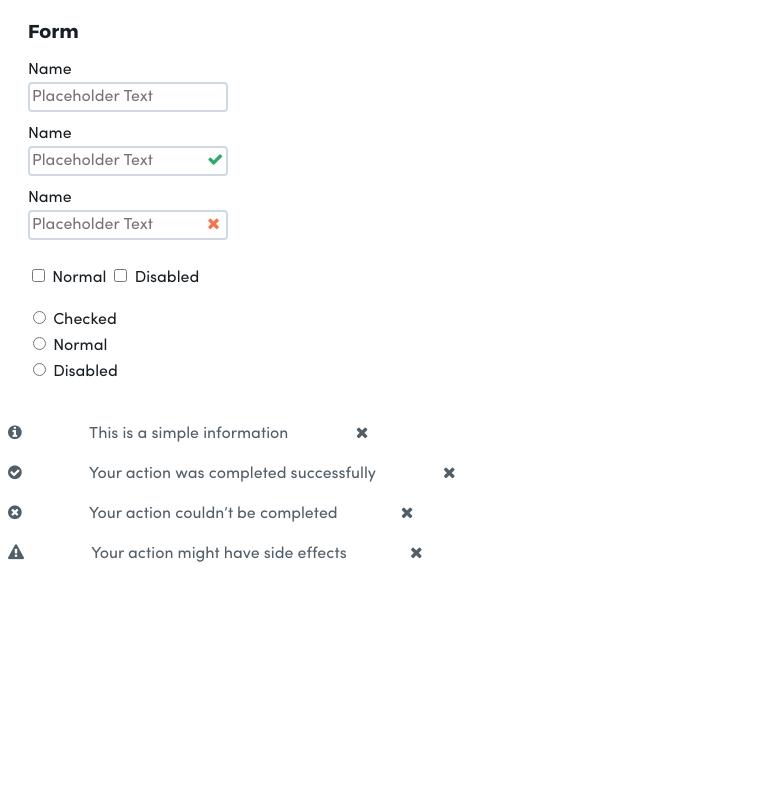
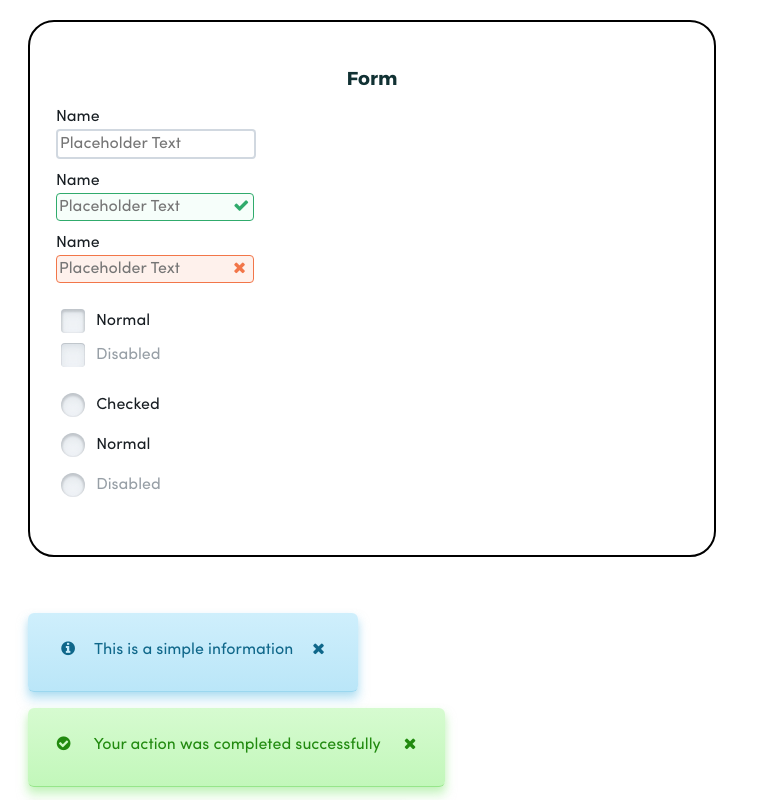
Before and after one commit to keerthana-5170/style-guide, a plain HTML site: page index.html in a window 1280 px wide. Shown: the top 800 px of the page, without its empty margins (0-771 px from the left). Drawn offline with Linux system fonts and the light colour scheme.

Commit message:
bem implemented

```diff
--- a/style.css
+++ b/style.css
@@ -8,7 +8,6 @@
 }
 body{
     font-family: paraFont;
-
 }
 h1,h2,h3,h4,h5,h6{
     font-family: headingFont;
@@ -60,8 +59,16 @@ p{
 {
   color: #84919D;
 }
-form{
+.myform{
     margin: 20px;
+    border: 2px solid black;
+    padding: 26px;
+    width: 50%;
+    border-radius: 26px;
+}
+.myform__heading{
+    text-align: center;
+    color: #113133;
 }
 label{
 
@@ -71,7 +78,7 @@ label{
     line-height: 150%;
     color: #181E23;
 }
-input{
+.text__input{
     color:#181E23;
     font-family: paraFont;
     font-size: 16px;
@@ -82,7 +89,7 @@ input{
     border-radius: 4px;
     margin-bottom: 10px;
 }
-.input-error{
+.text__input_error{
     border:1px solid #F27649;
     background-color: #FEF1EC;
 
@@ -92,7 +99,7 @@ input{
     right: 25px;
     color: #F27649;
 }
-.input-success{
+.text__input_success{
     border:1px solid #30AB6C;
     background-color: #F6FEFA;
 }
@@ -111,7 +118,7 @@ select{
     border-radius: 4px;
 
 }
-.check-container {
+.checkbox__check-container {
   display: block;
   position: relative;
   padding-left: 40px;
@@ -121,11 +128,11 @@ select{
   line-height: 24px;
   font-weight: 700px;
 }
-.check-container input{
+.checkbox__check-container input{
     opacity: 0;
     position: absolute;
 }
-.checkmark{
+.checkbox__checkmark{
     background-color:#F0F3F7;
     position: absolute;
     left: 5px;
@@ -134,27 +141,27 @@ select{
     border-radius: 4px;
     box-shadow: inset 0px 1.5px 2px 1.5px rgba(0, 0, 0, 0.12), inset 0px 4px 8px -2px rgba(172, 186, 200, 0.45), inset 0px 13px 10px 2px rgba(234, 239, 242, 0.2);
 }
-.disabled {
-  color: #979FA6;;
+.checkbox__check-container_disabled {
+  color: #979FA6;
 }
-.disabled .checkmark{
+.checkbox__check-container_disabled .checkbox__checkmark{
     box-shadow: inset 0px 0.5px 0px 0.5px rgba(0, 0, 0, 0.12), inset 0px 4px 8px -2px rgba(172, 186, 200, 0.45), inset 0px 13px 10px 2px rgba(234, 239, 242, 0.2);
 }
-.check-container:hover input ~ .checkmark {
+.checkbox__check-container:hover input ~ .checkbox__checkmark {
     box-shadow: inset 0px 0px 2px 1px rgba(0, 0, 0, 0.12), inset 0px 0px 4px rgba(172, 186, 200, 0.45);
   }
-  .check-container input:checked ~ .checkmark {
+  .checkbox__check-container input:checked ~ .checkbox__checkmark {
     background-color: #48E092;
   }
-  .checkmark:after {
+  .checkbox__checkmark:after {
     content: "";
     position: absolute;
     display: none;
   }
-  .check-container input:checked ~ .checkmark:after {
+  .checkbox__check-container input:checked ~ .checkbox__checkmark:after {
     display: block;
   }
-  .check-container .checkmark:after {
+  .checkbox__check-container .checkbox__checkmark:after {
     left: 9px;
     top: 5px;
     width: 5px;
@@ -163,19 +170,19 @@ select{
     border-width: 0 3px 3px 0;
     transform: rotate(45deg);
   }
-  .disabled input:checked ~ .checkmark{
+  .checkbox__check-container_disabled input:checked ~ .checkbox__checkmark{
       background-color: #7be7af;
   }
-  .radio-container{
+  .radio__radio-container{
     display: block;
     position: relative;
     padding-left: 15px;
     cursor: pointer;
 }
-.radio-container input{
+.radio__radio-container input{
     opacity: 0;
 }
-.click{
+.radio__click{
     background-color:#F0F3F7;
     position: absolute;
     left: 5px;
@@ -184,21 +191,24 @@ select{
     border-radius: 50px;
     box-shadow: inset 0px 1.5px 2px 1.5px rgba(0, 0, 0, 0.12), inset 0px 4px 8px -2px rgba(172, 186, 200, 0.45), inset 0px 13px 10px 2px rgba(234, 239, 242, 0.2);
 }
-.radio-container:hover input ~ .click{
+.radio__click_disabled{
+    color: #979FA6;
+}
+.radio__radio-container:hover input ~ .radio__click{
     box-shadow: inset 0px 0px 2px 1px rgba(0, 0, 0, 0.12), inset 0px 0px 4px rgba(172, 186, 200, 0.45);
 }
-.radio-container input:checked ~ .click{
+.radio__radio-container input:checked ~ .radio__click{
     background-color: #48E092;
 }
-.click:after {
+.radio__click:after {
     content: "";
     position: absolute;
     display: none;
   }
-  .radio-container input:checked ~ .click:after {
+  .radio__radio-container input:checked ~ .radio__click:after {
     display: block;
   }
-  .radio-container .click:after {
+  .radio__radio-container .radio__click:after {
     top: 9px;
    left: 9px;
    width: 8px;
@@ -206,8 +216,12 @@ select{
    border-radius: 50%;
    background: white;
 }
-.disabled input:checked ~ .click{
+.radio__radio-container_disabled input:checked ~ .radio__click{
     background-color: #7be7af;
+}
+.radio__radio-container_disabled{
+    color: #979FA6;
+
 }
 .default{
     font-size: 16px;
@@ -274,7 +288,7 @@ select{
     opacity: 0.5;
     box-shadow: inset 0px -2px 0px rgba(48, 171, 108, 0.12);
 }
-.info{
+.messages__info{
     width: 298px;
     height: 44px;
     border-radius: 6px;
@@ -300,7 +314,7 @@ select{
 .fa-exclamation-triangle{
     margin-right: 5%;
 }
-.success-message{
+.messages__success-message{
     width: 385px;
     height: 44px;
     border-radius: 6px;
@@ -312,7 +326,7 @@ select{
     font-size: 16px;
     text-align: center;
 }
-.error-message{
+.messages__error-message{
     width: 347px;
     height: 44px;
     border-radius: 6px;
@@ -324,7 +338,7 @@ select{
     font-size: 16px;
     text-align: center;
 }
-.warning-message{
+.messages__warning-message{
     width: 352px;
     height: 44px;
     border-radius: 6px;
@@ -336,6 +350,9 @@ select{
     font-size: 16px;
     text-align: center;
 }
+.messages{
+    padding: 20px;
+}
 .accordian{
     background-color: #fff;
     border: 1px solid #30C478;
```
